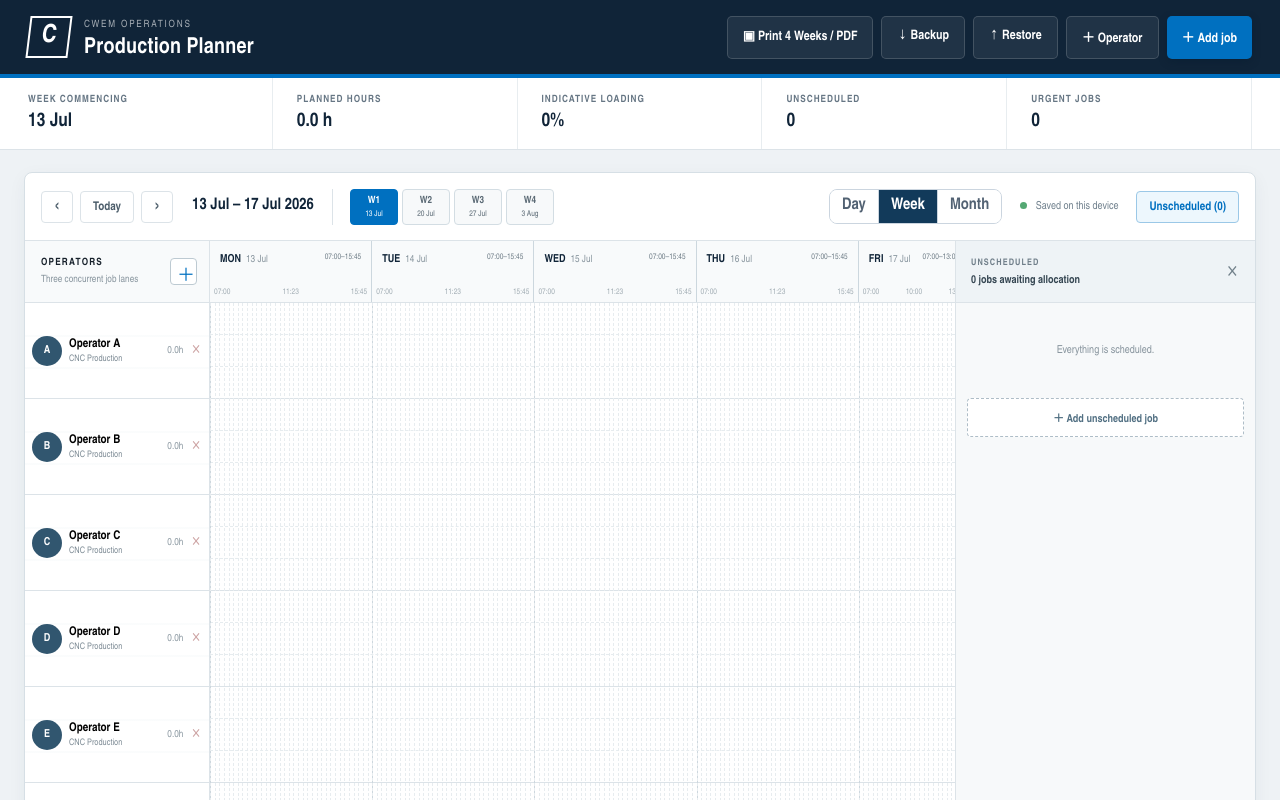
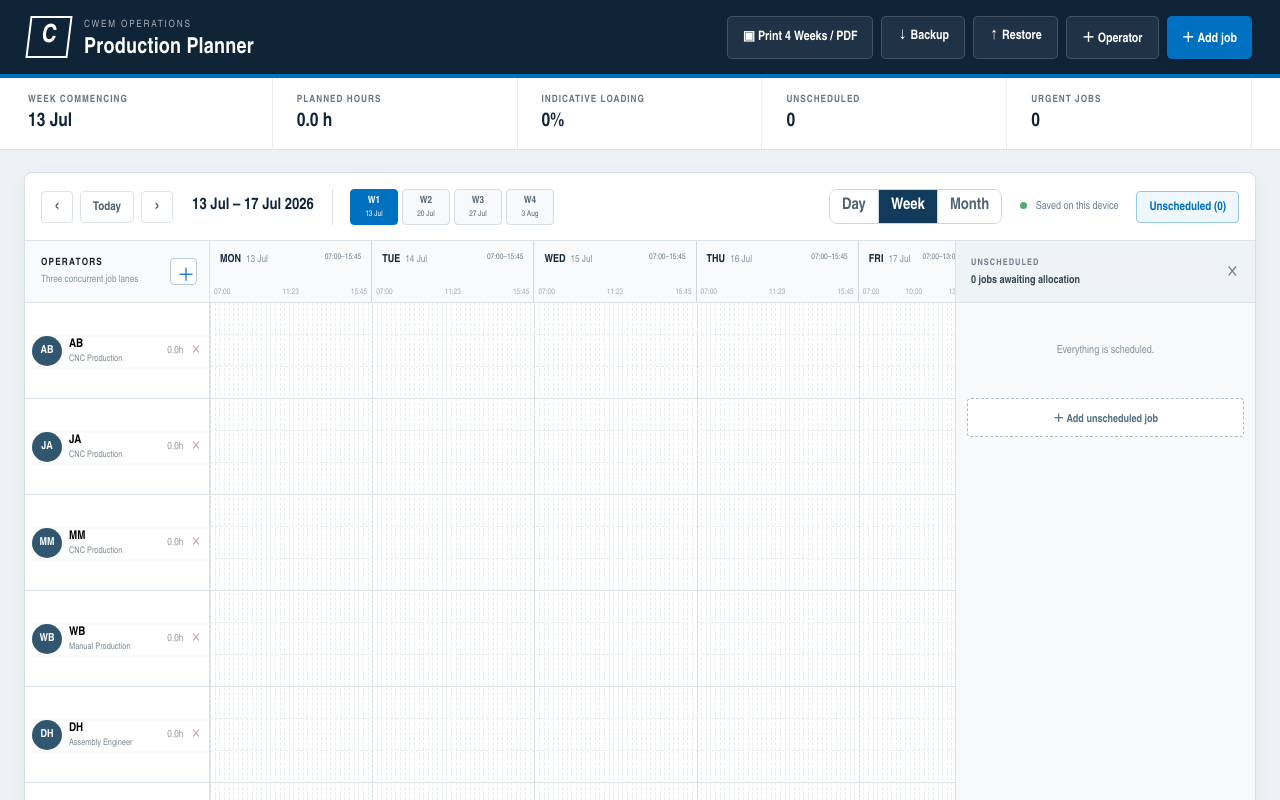
Before and after one commit to andcarCWEM/CWEM-Production-Planner, a React (Vite) app: page / in a window 1280 px wide. Shown: the top 800 px of the page. Built offline with nearby package versions, Linux system fonts and the light colour scheme.

Commit message:
Update operator roster and roles

```diff
--- a/src/ProductionPlanner.tsx
+++ b/src/ProductionPlanner.tsx
@@ -39,9 +39,15 @@ const workingDay = (date:Date) => {const d=new Date(date);if(d.getDay()===6)d.se
 const shiftWorkingDay = (date:Date,amount:number) => {const d=new Date(date),step=amount<0?-1:1;for(let left=Math.abs(amount);left>0;){d.setDate(d.getDate()+step);if(d.getDay()!==0&&d.getDay()!==6)left--;}return d;};
 const dateKey = (d: Date) => `${d.getFullYear()}-${String(d.getMonth()+1).padStart(2,"0")}-${String(d.getDate()).padStart(2,"0")}`;
 const CURRENT_WEEK = dateKey(mondayOf(new Date()));
-const initialOperators: Operator[] = Array.from({ length: 8 }, (_, i) => ({
-  id: `op-${i + 1}`, name: `Operator ${String.fromCharCode(65 + i)}`, detail: i < 5 ? "CNC Production" : "Production",
-}));
+const initialOperators: Operator[] = [
+  {id:"op-1",name:"AB",detail:"CNC Production"},
+  {id:"op-2",name:"JA",detail:"CNC Production"},
+  {id:"op-3",name:"MM",detail:"CNC Production"},
+  {id:"op-4",name:"WB",detail:"Manual Production"},
+  {id:"op-5",name:"DH",detail:"Assembly Engineer"},
+  {id:"op-6",name:"ND",detail:"Assembly Engineer"},
+  {id:"op-7",name:"SB",detail:"Assembly Engineer"},
+];
 const initialJobs: Job[] = [];
 
 const prettyDate = (d: Date) => d.toLocaleDateString("en-GB",{day:"numeric",month:"short"});
@@ -83,7 +89,7 @@ export default function ProductionPlanner(){
   const [contextMenu,setContextMenu]=useState<ContextMenu|null>(null);
   const boardRef=useRef<HTMLDivElement>(null),monthBoardRef=useRef<HTMLDivElement>(null),fileRef=useRef<HTMLInputElement>(null),hydrated=useRef(false);
 
-  useEffect(()=>{ try{ const saved=localStorage.getItem("cwem-production-planner-v1"); if(saved){ const data=JSON.parse(saved); if(Array.isArray(data.jobs))setJobs(data.jobs.map(normalizeJob)); if(Array.isArray(data.operators))setOperators(data.operators); } }catch{} hydrated.current=true; },[]);
+  useEffect(()=>{ try{ const saved=localStorage.getItem("cwem-production-planner-v1"); if(saved){ const data=JSON.parse(saved); if(Array.isArray(data.jobs))setJobs(data.jobs.map(normalizeJob)); if(Array.isArray(data.operators))setOperators(data.operators.map((op:Operator)=>{const updated=initialOperators.find(item=>item.id===op.id);return updated?{...op,name:updated.name,detail:updated.detail}:op;})); } }catch{} hydrated.current=true; },[]);
   useEffect(()=>{ if(hydrated.current)localStorage.setItem("cwem-production-planner-v1",JSON.stringify({jobs,operators})); },[jobs,operators]);
   useEffect(()=>{const close=()=>setContextMenu(null),escape=(e:KeyboardEvent)=>{if(e.key==="Escape")close();};window.addEventListener("click",close);window.addEventListener("keydown",escape);return()=>{window.removeEventListener("click",close);window.removeEventListener("keydown",escape);};},[]);
 
@@ -158,7 +164,7 @@ export default function ProductionPlanner(){
         <div className="timeline-head" style={{gridTemplateColumns:detailDays.map(d=>`${d.length}fr`).join(" ")}}>{detailDays.map(({date,length},day)=><div className="day-head" key={dateKey(date)}><strong>{date.toLocaleDateString("en-GB",{weekday:"short"})}</strong><span>{prettyDate(date)}</span><small>07:00–{timeLabel(START+length)}</small><div className="hours"><i>07:00</i><i>{timeLabel(START+Math.round(length/2))}</i><i>{timeLabel(START+length)}</i></div></div>)}</div>
         <div className="resource-list">{operators.map(op=><div key={op.id} className="resource-row"><span className="avatar">{op.name.replace("Operator ","").slice(0,2)}</span><button className="operator-name" onClick={()=>editOperator(op)}><strong>{op.name}</strong><small>{op.detail}</small></button><em>{(scheduled.filter(j=>j.operatorId===op.id).reduce((n,j)=>n+(segmentFor(j)?.duration||0),0)/60).toFixed(1)}h</em><button className="remove-operator" onClick={()=>removeOperator(op)} aria-label={`Remove ${op.name}`}>×</button></div>)}</div>
         <div className="timeline-grid" ref={boardRef} style={{height:operators.length*OPERATOR_HEIGHT}} onClick={()=>setSelectedId(null)} onContextMenu={e=>openGridMenu(e,boardRef.current,detailTotal,detailGlobalStart,OPERATOR_HEIGHT,LANE_HEIGHT)}>{operators.map(op=><div className="grid-row" key={op.id}><i/><i/><i/></div>)}{viewMode==="week"&&DAY_LENGTHS.map((_,i)=><i className="grid-line major" style={{left:`${dayOffset(i)/detailTotal*100}%`}} key={i}/>)}
-          {Array.from({length:Math.floor(detailTotal/15)+1},(_,i)=><i className="grid-line quarter" style={{left:`${i*15/detailTotal*100}%`}} key={`q-${i}`}/>)}
+          {Array.from({length:Math.floor(detailTotal/15)+1},(_,i)=><i className={`grid-line quarter ${i%4===0?"hour":""}`} style={{left:`${i*15/detailTotal*100}%`}} key={`q-${i}`}/>)}
           {scheduled.map(job=>{const row=operators.findIndex(o=>o.id===job.operatorId),segment=segmentFor(job),background=job.color||palette[job.category];if(row<0||!segment)return null;return <article key={job.id} className={`job-bar ${segment.startsBefore?"continues-left":""} ${segment.endsAfter?"continues-right":""} ${selectedId===job.id?"selected":""}`} style={{left:`${segment.start/detailTotal*100}%`,width:`${segment.duration/detailTotal*100}%`,top:row*OPERATOR_HEIGHT+(job.lane||0)*LANE_HEIGHT+4,backgroundColor:background,color:contrastText(background)}} onPointerDown={e=>beginPointer(e,job,"move")} onDoubleClick={e=>{e.stopPropagation();openEditor(job);}} onContextMenu={e=>openJobMenu(e,job)} title={`${job.title}\n${job.description}\n${job.machine}\nLane ${(job.lane||0)+1} · Total working time ${job.duration/60}h`}>{!segment.startsBefore&&<button className="resize left" aria-label="Resize job start" onPointerDown={e=>beginPointer(e,job,"left")}/>}<div className="job-content"><strong>{segment.startsBefore?"← ":""}{job.title}{segment.endsAfter?" →":""}</strong><span>{job.machine||job.description||`${job.duration/60}h`}</span></div><button className="job-delete" aria-label="Delete job" onPointerDown={e=>e.stopPropagation()} onClick={e=>{e.stopPropagation();removeJob(job.id);}}>×</button>{!segment.endsAfter&&<button className="resize right" aria-label="Resize job end" onPointerDown={e=>beginPointer(e,job,"right")}/>}</article>;})}
         </div>
       </div>{showBacklog&&<aside className="backlog-panel"><div className="backlog-head"><div><span>UNSCHEDULED</span><strong>{backlog.length} jobs awaiting allocation</strong></div><button onClick={()=>setShowBacklog(false)}>×</button></div><div className="backlog-list">{backlog.length===0&&<div className="empty-state">Everything is scheduled.</div>}{backlog.map(job=>{const background=job.color||palette[job.category];return <article className="backlog-job" style={{backgroundColor:background,color:contrastText(background)}} key={job.id} onDoubleClick={()=>openEditor(job)} onContextMenu={e=>openJobMenu(e,job)}><button className="backlog-delete" onClick={()=>removeJob(job.id)} aria-label="Delete job">×</button><div><strong>{job.title}</strong><span>{job.description||"No operation description"}</span></div><dl><div><dt>Machine</dt><dd>{job.machine||"TBC"}</dd></div><div><dt>Duration</dt><dd>{(job.duration/60).toFixed(1)} h</dd></div></dl><label>Allocate to<select value="" onChange={e=>scheduleBacklog(job,e.target.value)}><option value="">Choose operator…</option>{operators.map(o=><option value={o.id} key={o.id}>{o.name}</option>)}</select></label></article>})}</div><button className="add-backlog" onClick={()=>openEditor(blankJob(currentWeekKey))}>＋ Add unscheduled job</button></aside>}</div>}
```
